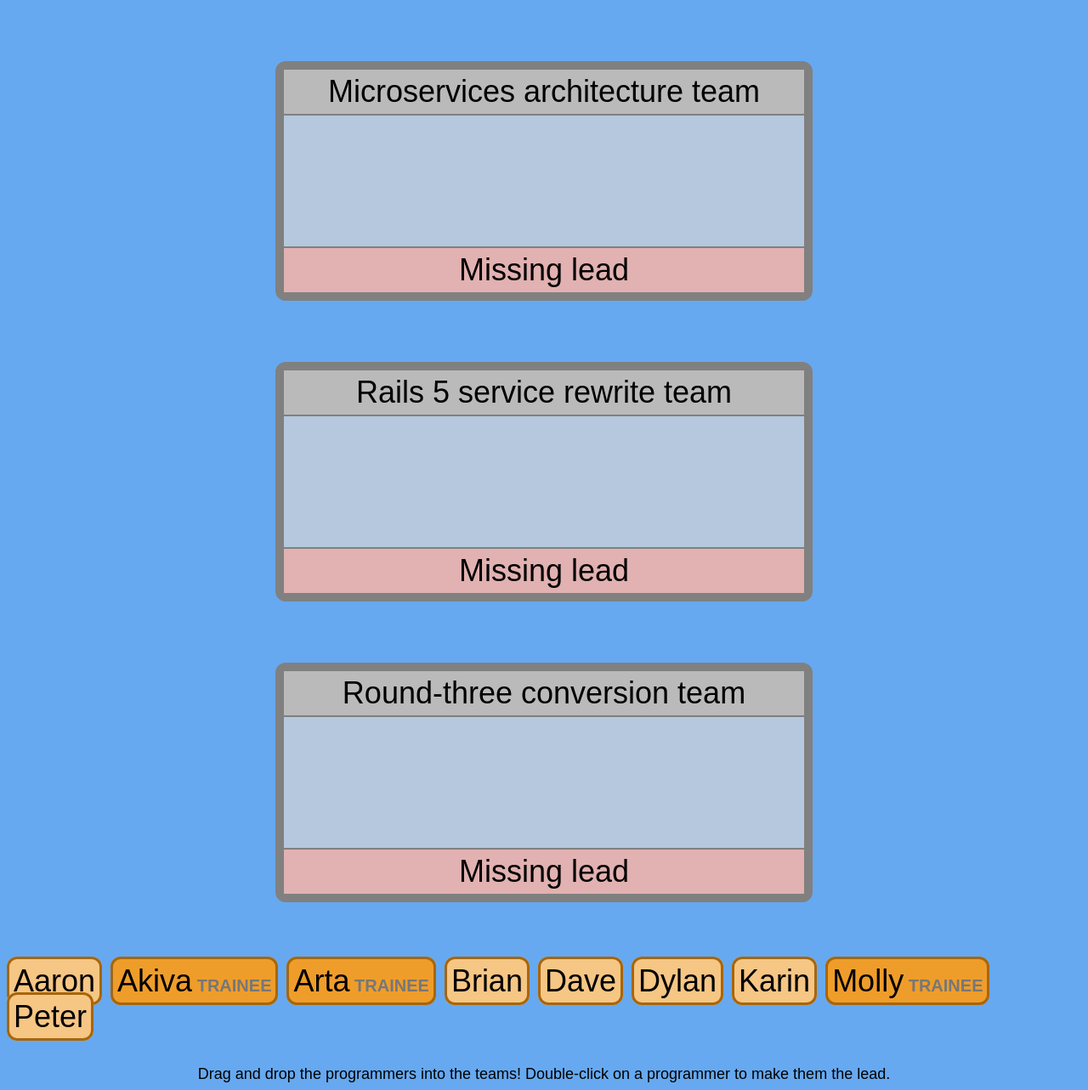
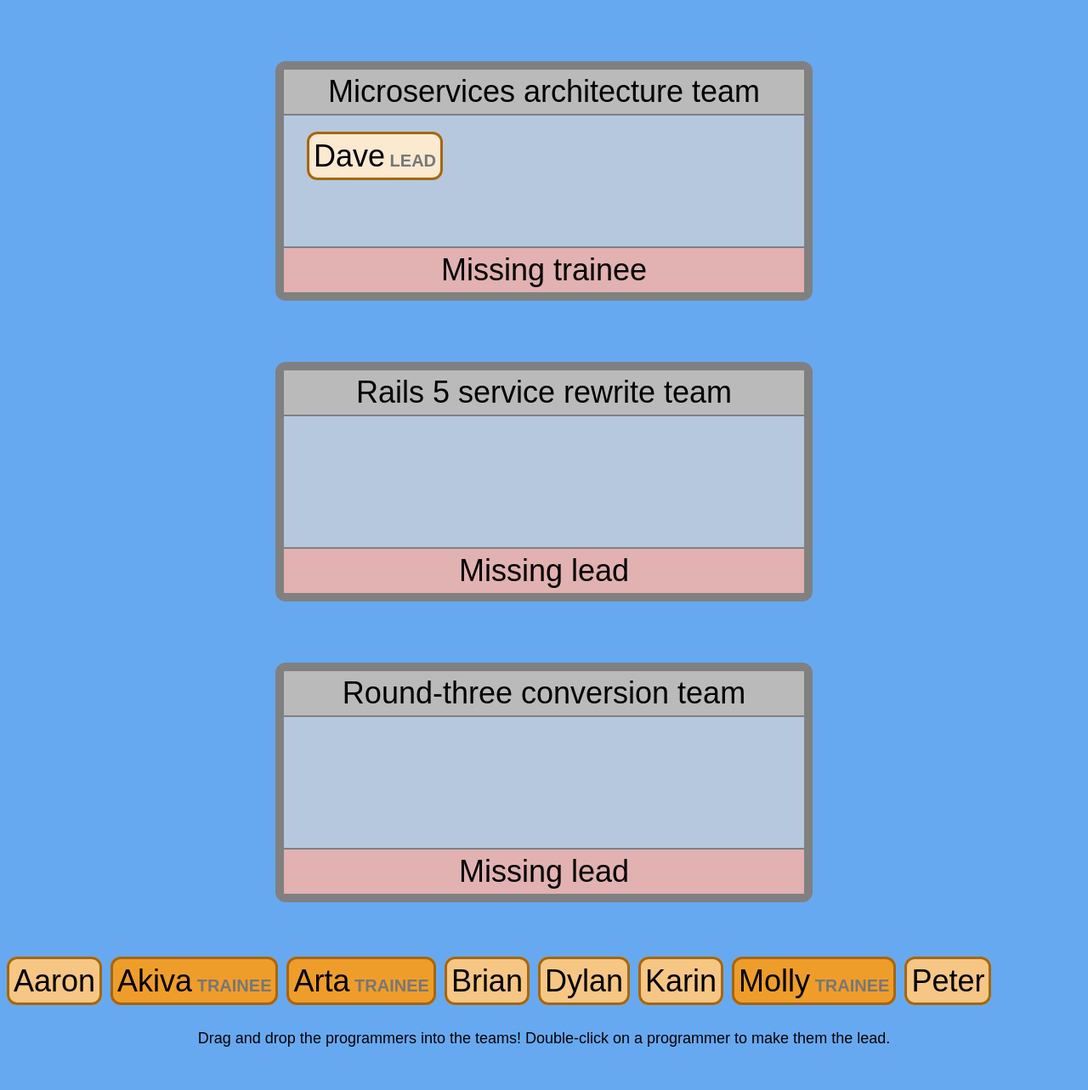
Before and after one commit to dfaulken/teams, a plain HTML site: page index.html in a window 1280 px wide. Shown: the whole page at 85% size. After the commit the page ends 1241 px from the top, so only its background shows below. Drawn offline with Linux system fonts and the light colour scheme.

Commit message:
I want to lead the microservices architecture team
And so I will

```diff
--- a/index.html
+++ b/index.html
@@ -14,6 +14,7 @@
     <div class=team data-name=microservices>
       <div class=name>Microservices architecture team</div>
       <div class=container>
+        <div class="programmer lead fixed">Dave</div>
       </div>
       <div class=warnings></div>
     </div>
@@ -33,7 +34,6 @@
     <div class="programmer trainee">Akiva</div>
     <div class="programmer trainee">Arta</div>
     <div class=programmer>Brian</div>
-    <div class=programmer>Dave</div>
     <div class=programmer>Dylan</div>
     <div class=programmer>Karin</div>
     <div class="programmer trainee">Molly</div>
--- a/main.js
+++ b/main.js
@@ -40,8 +40,9 @@ $(document).ready(function(){
     checkTeams();
   }
 
-  $('.programmer').draggable().each(setProgrammerTeam);
-  $('.programmer:not(.in-training)').dblclick(toggleLead);
+  $('.programmer:not(.fixed)').draggable()
+  $('.programmer.fixed').each(setProgrammerTeam);
+  $('.programmer:not(.in-training,.fixed)').dblclick(toggleLead);
   $('.team .container').droppable({ drop: programmerDropped });
   checkTeams();
 });
--- a/main.scss
+++ b/main.scss
@@ -47,21 +47,21 @@ body{
     &.lead{
       background: #fbe9d0;
       &::after{
-        content: ' LEAD';
+        content: '  LEAD';
         color: #777;
         font-size: 20px;
         font-weight: bold;
-        margin: auto auto;
+        margin: 0 auto;
       }
     }
     &.trainee{
       background: #ef9d2a;
       &::after{
-        content: ' TRAINEE';
+        content: '  TRAINEE';
         color: #777;
         font-size: 20px;
         font-weight: bold;
-        margin: auto auto;
+        margin: 0 auto;
       }
     }
   }
```
Also changed, not shown: main.css, 1 other file.
